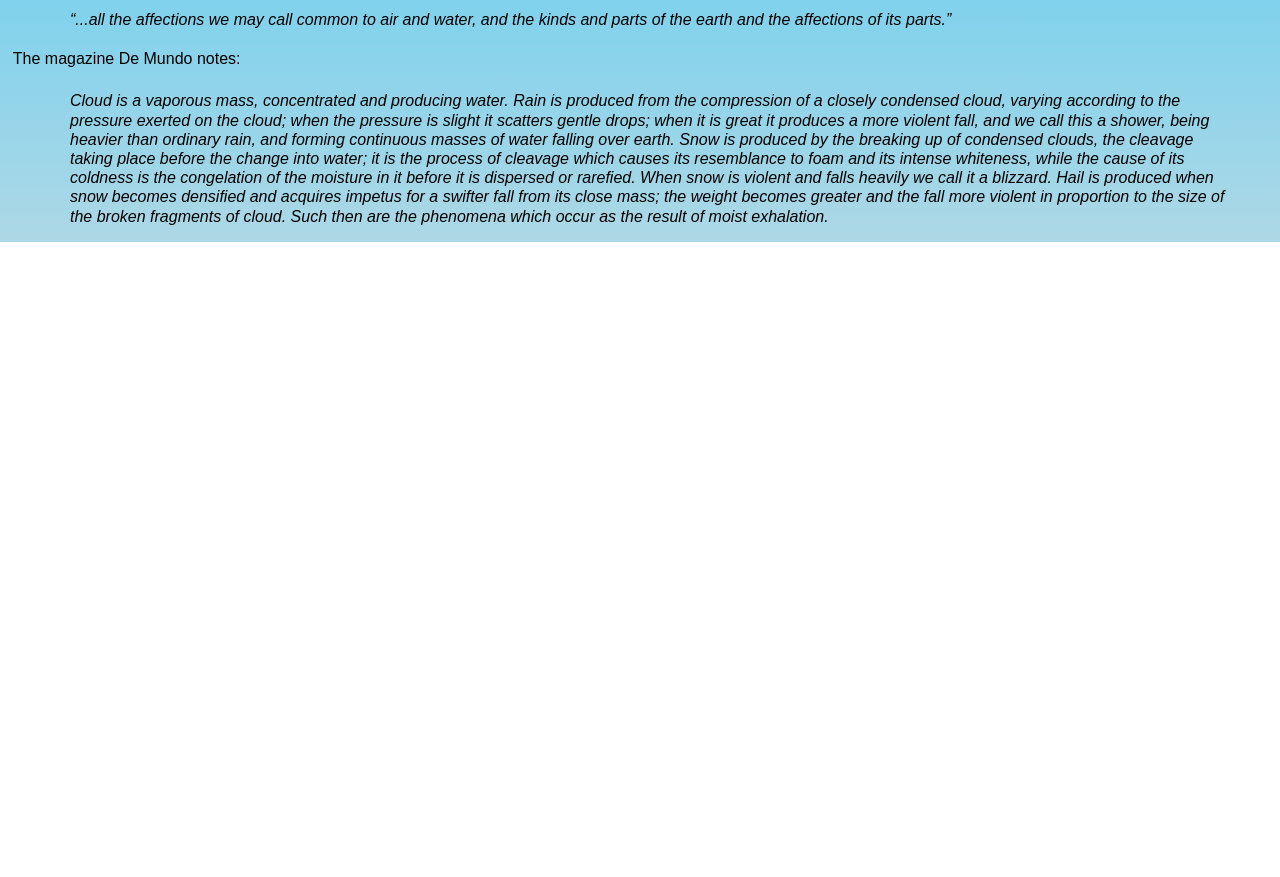
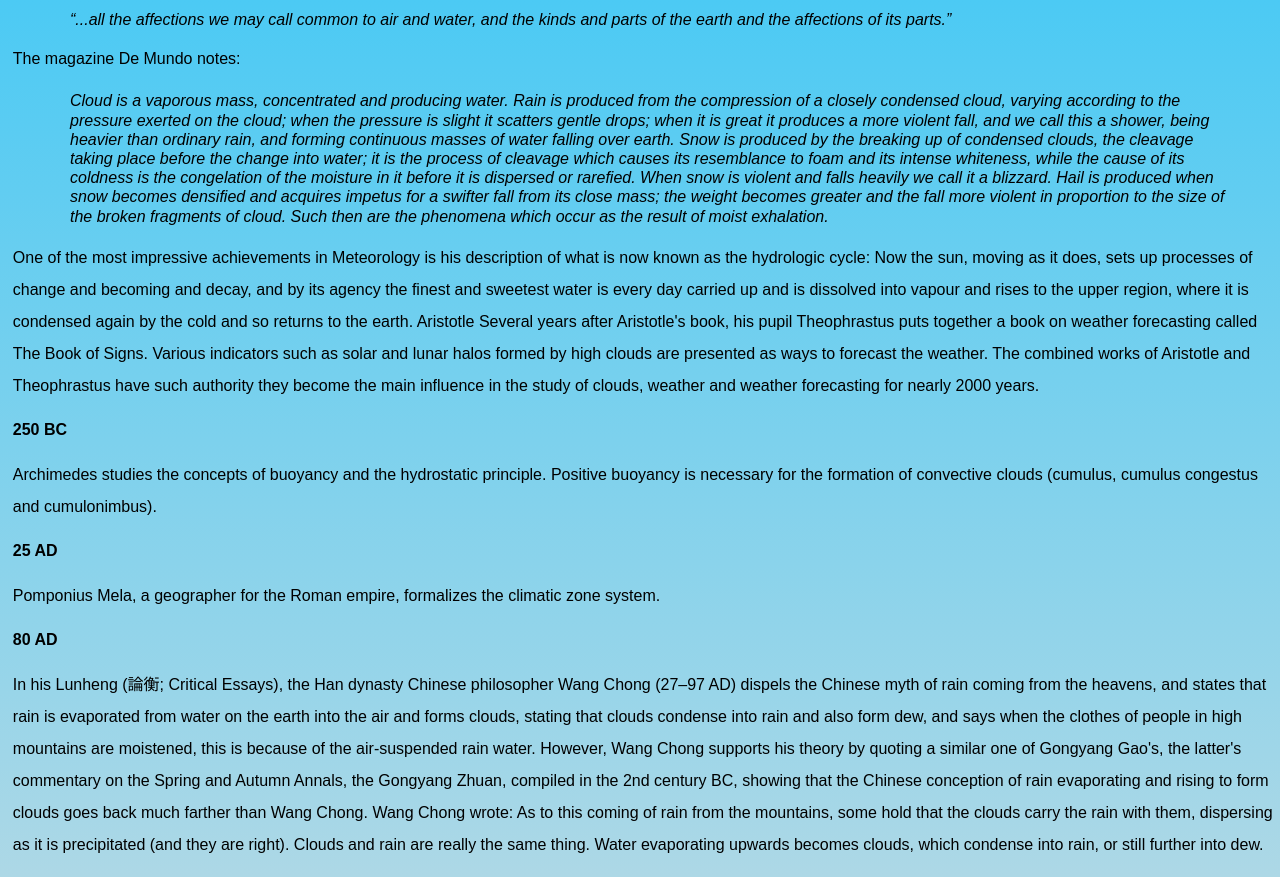
Before and after one commit to zzArchive-if-03-01-C-fall-2019/webapp-weather-lasinger-kern, a website: page html/Weatherforecast.html in a window 1280 px wide. Shown: the part 683-1560 px from the top of the page. Before the commit the page ends 925 px from the top, so only its background shows below. Drawn offline with Linux system fonts and the light colour scheme.

Commit message:
added information

```diff
--- a/html/Weatherforecast.html
+++ b/html/Weatherforecast.html
@@ -47,6 +47,16 @@
         Hail is produced when snow becomes densified and acquires impetus for a swifter fall from its close mass;
         the weight becomes greater and the fall more violent in proportion to the size of the broken fragments of cloud.
         Such then are the phenomena which occur as the result of moist exhalation.</blockquote>
+        <p>One of the most impressive achievements in Meteorology is his description of what is now known as the hydrologic cycle:
+          Now the sun, moving as it does, sets up processes of change and becoming and decay, and by its agency the finest and sweetest water is every day carried up and is dissolved into vapour and rises to the upper region, where it is condensed again by the cold and so returns to the earth. Aristotle
+          Several years after Aristotle's book, his pupil Theophrastus puts together a book on weather forecasting called The Book of Signs. Various indicators such as solar and lunar halos formed by high clouds are presented as ways to forecast the weather. The combined works of Aristotle and Theophrastus have such authority they become the main influence in the study of clouds, weather and weather forecasting for nearly 2000 years. </p>
+        <h4>250 BC </h4>
+        <p>Archimedes studies the concepts of buoyancy and the hydrostatic principle. Positive buoyancy is necessary for the formation of convective clouds (cumulus, cumulus congestus and cumulonimbus). </p>
+        <h4>25 AD </h4>
+        <p>Pomponius Mela, a geographer for the Roman empire, formalizes the climatic zone system.
+        <h4>80 AD </h4>
+        <P>In his Lunheng (論衡; Critical Essays), the Han dynasty Chinese philosopher Wang Chong (27–97 AD) dispels the Chinese myth of rain coming from the heavens, and states that rain is evaporated from water on the earth into the air and forms clouds, stating that clouds condense into rain and also form dew, and says when the clothes of people in high mountains are moistened, this is because of the air-suspended rain water. However, Wang Chong supports his theory by quoting a similar one of Gongyang Gao's, the latter's commentary on the Spring and Autumn Annals, the Gongyang Zhuan, compiled in the 2nd century BC, showing that the Chinese conception of rain evaporating and rising to form clouds goes back much farther than Wang Chong. Wang Chong wrote:
+          As to this coming of rain from the mountains, some hold that the clouds carry the rain with them, dispersing as it is precipitated (and they are right). Clouds and rain are really the same thing. Water evaporating upwards becomes clouds, which condense into rain, or still further into dew.</p>
       </section>
   </body>
 </html>
```
